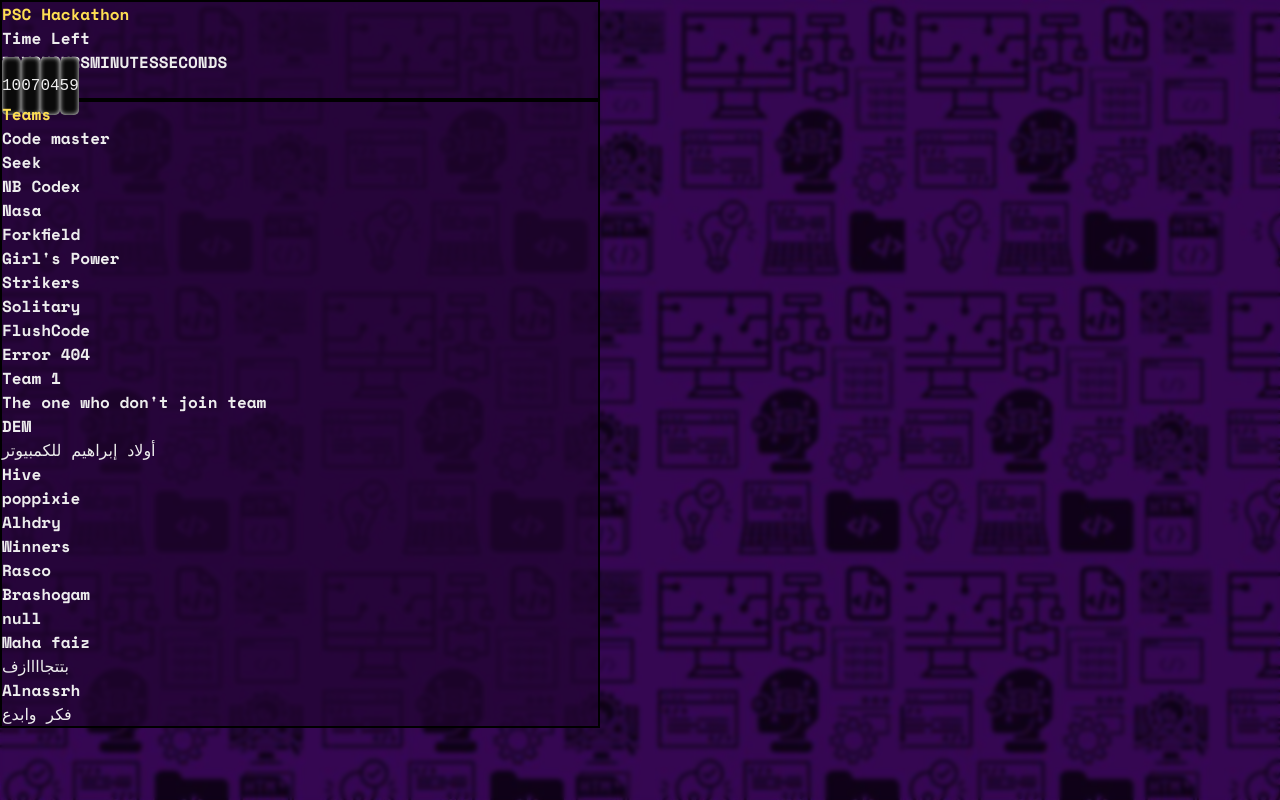
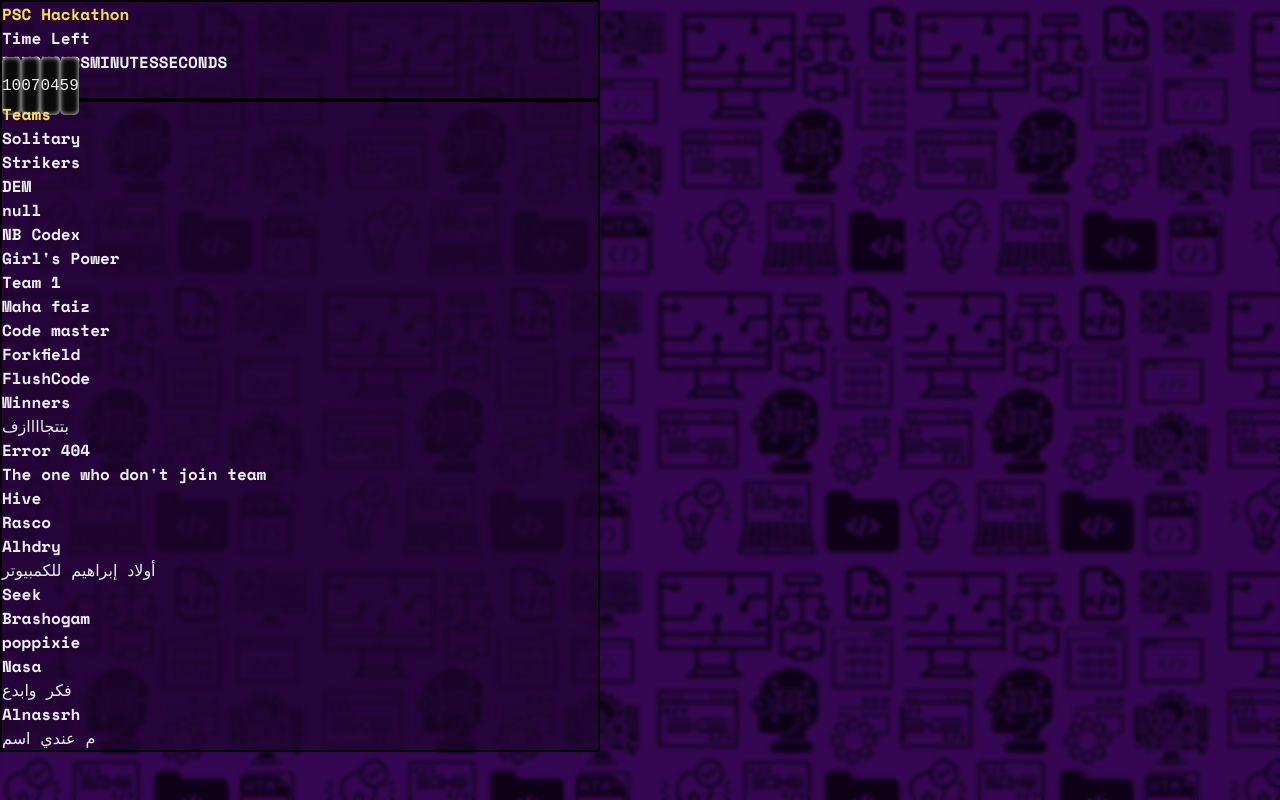
Before and after one commit to husamXA1/psc-hackathon-countdown, a Next.js app: page / in a window 1280 px wide. Built offline with nearby package versions, Linux system fonts and the light colour scheme; a web font is replaced by a local one.

Commit message:
added new team name

```diff
--- a/src/components/TeamsList.tsx
+++ b/src/components/TeamsList.tsx
@@ -23,7 +23,8 @@ const teams = [
     "Winners",
     "أولاد إبراهيم للكمبيوتر",
     "بتتجاااازف",
-    "فكر وابدع"
+    "فكر وابدع",
+    "م عندي اسم"
 ]
 
 function shuffleArray(array: string[]): string[] {
```
